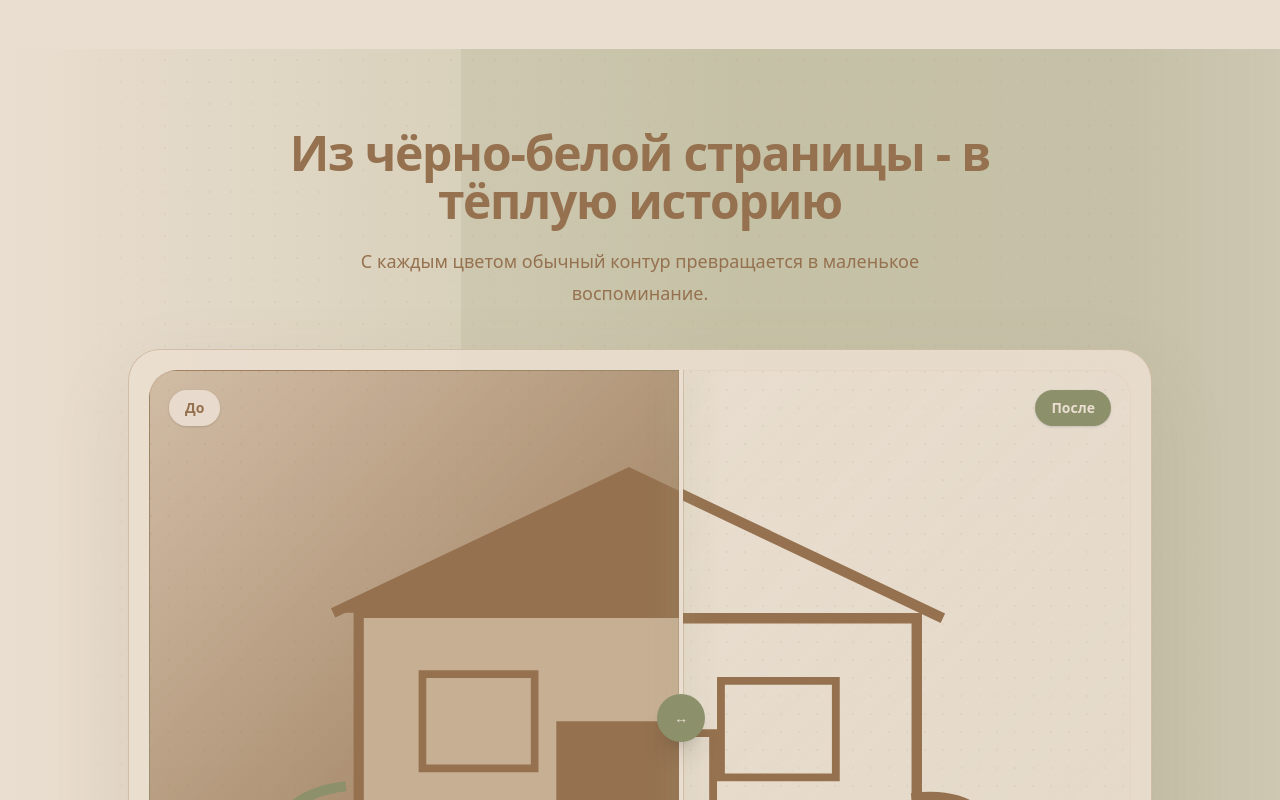
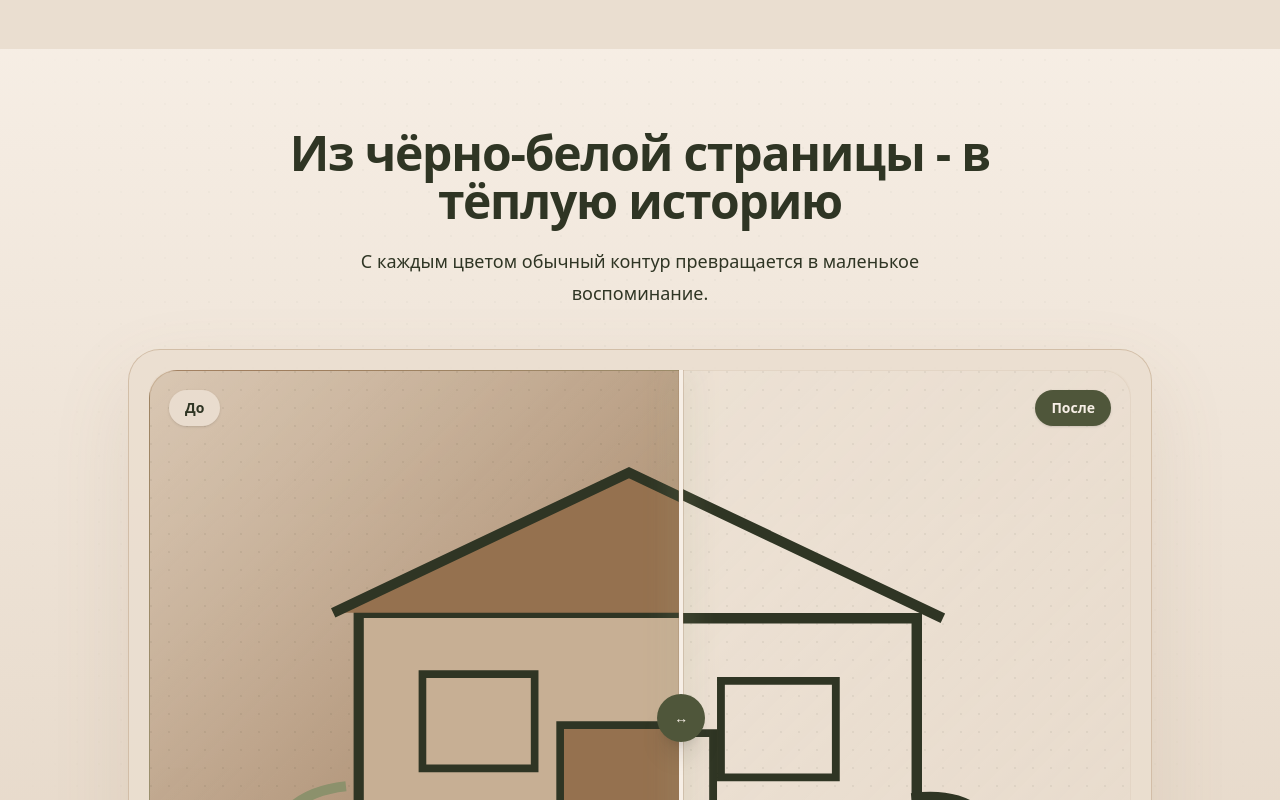
Before and after one commit to mustefano/rodnye-vechera, a Next.js app: page / in a window 1280 px wide. Shown: the part 2460-3260 px from the top of the page. Built offline with nearby package versions, Linux system fonts and the light colour scheme.

Commit message:
Update globals.css

```diff
--- a/app/globals.css
+++ b/app/globals.css
@@ -2,16 +2,16 @@
 
 :root {
   --background: #EADED0;
-  --foreground: #95714F;
+  --foreground: #2F3524;
   --milk: #EADED0;
-  --cream: #EADED0;
+  --cream: #F7EFE6;
   --caramel: #C7AF94;
-  --cocoa: #95714F;
-  --burgundy: #8C916C;
+  --cocoa: #2F3524;
+  --burgundy: #4F563A;
   --lamp: #C7AF94;
-  --sage: #ACB087;
-  --earth: #95714F;
-  --moss: #8C916C;
+  --sage: #8C916C;
+  --earth: #5A3F2B;
+  --moss: #4F563A;
   --sand: #C7AF94;
   --almond: #EADED0;
 }
@@ -43,16 +43,18 @@ html {
 
 body {
   min-height: 100vh;
-  background: #EADED0;
+  background: var(--background);
   color: var(--foreground);
   font-family:
     var(--font-site), "Inter", "Segoe UI", system-ui, -apple-system, BlinkMacSystemFont,
     "Helvetica Neue", Arial, sans-serif;
+  text-rendering: optimizeLegibility;
+  -webkit-font-smoothing: antialiased;
 }
 
 ::selection {
-  background: rgba(140, 145, 108, 0.32);
-  color: #95714F;
+  background: rgba(79, 86, 58, 0.28);
+  color: var(--cocoa);
 }
 
 button,
@@ -66,7 +68,7 @@ textarea {
 .palette-shell {
   position: relative;
   isolation: isolate;
-  background: #EADED0;
+  background: var(--background);
 }
 
 .palette-shell::before {
@@ -76,8 +78,8 @@ textarea {
   pointer-events: none;
   content: "";
   background:
-    linear-gradient(90deg, transparent 0 42%, rgba(172, 176, 135, 0.58) 42% 100%),
-    linear-gradient(180deg, rgba(149, 113, 79, 0.22) 0 34%, rgba(199, 175, 148, 0.36) 34% 66%, rgba(234, 222, 208, 0.92) 66% 100%);
+    linear-gradient(90deg, rgba(234, 222, 208, 0.96) 0 47%, rgba(172, 176, 135, 0.62) 47% 100%),
+    linear-gradient(180deg, rgba(149, 113, 79, 0.18) 0 34%, rgba(199, 175, 148, 0.26) 34% 66%, rgba(234, 222, 208, 0.95) 66% 100%);
 }
 
 .palette-shell::after {
@@ -87,16 +89,17 @@ textarea {
   pointer-events: none;
   content: "";
   background:
-    radial-gradient(circle at 74% 18%, rgba(140, 145, 108, 0.35), transparent 22rem),
-    radial-gradient(circle at 19% 18%, rgba(199, 175, 148, 0.40), transparent 19rem),
-    radial-gradient(circle at 76% 80%, rgba(172, 176, 135, 0.38), transparent 24rem);
-  filter: blur(0.2px);
+    radial-gradient(circle at 76% 18%, rgba(140, 145, 108, 0.34), transparent 22rem),
+    radial-gradient(circle at 18% 16%, rgba(199, 175, 148, 0.34), transparent 19rem),
+    radial-gradient(circle at 78% 82%, rgba(172, 176, 135, 0.28), transparent 24rem),
+    radial-gradient(circle at 28% 78%, rgba(90, 63, 43, 0.10), transparent 18rem);
+  filter: blur(2px);
 }
 
 .paper-noise {
   background-image:
-    radial-gradient(circle at 1px 1px, rgba(149, 113, 79, 0.12) 1px, transparent 0),
-    linear-gradient(135deg, rgba(234, 222, 208, 0.48), rgba(172, 176, 135, 0.16));
+    radial-gradient(circle at 1px 1px, rgba(47, 53, 36, 0.10) 1px, transparent 0),
+    linear-gradient(135deg, rgba(247, 239, 230, 0.64), rgba(199, 175, 148, 0.12));
   background-size:
     18px 18px,
     100% 100%;
@@ -104,10 +107,9 @@ textarea {
 
 .section-band {
   position: relative;
-  overflow: hidden;
   background:
-    linear-gradient(90deg, rgba(234, 222, 208, 0.94) 0%, rgba(172, 176, 135, 0.46) 58%, rgba(140, 145, 108, 0.30) 100%),
-    #EADED0;
+    linear-gradient(180deg, rgba(247, 239, 230, 0.92), rgba(199, 175, 148, 0.28)),
+    var(--almond);
 }
 
 .section-band::before {
@@ -115,14 +117,10 @@ textarea {
   inset: 0;
   pointer-events: none;
   content: "";
-  background:
-    linear-gradient(90deg, transparent 0 36%, rgba(140, 145, 108, 0.18) 36% 100%),
-    radial-gradient(circle at center, rgba(149, 113, 79, 0.10) 1px, transparent 1px);
-  background-size:
-    100% 100%,
-    22px 22px;
-  mask-image: linear-gradient(90deg, transparent, black 14%, black 88%, transparent);
-  opacity: 0.72;
+  background-image: radial-gradient(circle at center, rgba(47, 53, 36, 0.08) 1px, transparent 1px);
+  background-size: 22px 22px;
+  mask-image: linear-gradient(90deg, transparent, black 18%, black 82%, transparent);
+  opacity: 0.38;
 }
 
 .section-band > * {
@@ -139,9 +137,9 @@ textarea {
   position: absolute;
   inset: 0;
   content: "";
-  background: linear-gradient(90deg, transparent, rgba(234, 222, 208, 0.20), transparent);
+  background: linear-gradient(90deg, transparent, rgba(247, 239, 230, 0.18), transparent);
   transform: translateX(-100%);
-  animation: sale-ribbon-shine 2400ms ease 650ms both;
+  animation: sale-ribbon-shine 2200ms ease 650ms both;
 }
 
 .sale-ribbon > * {
@@ -149,16 +147,16 @@ textarea {
 }
 
 .sale-highlight {
-  box-shadow: 0 12px 28px rgba(149, 113, 79, 0.24);
+  box-shadow: 0 10px 26px rgba(47, 53, 36, 0.24);
 }
 
 .input-field {
   width: 100%;
   border-radius: 1.1rem;
-  border: 1px solid rgba(149, 113, 79, 0.38);
-  background: rgba(234, 222, 208, 0.96);
+  border: 1px solid rgba(90, 63, 43, 0.25);
+  background: rgba(247, 239, 230, 0.92);
   padding: 0.95rem 1rem;
-  color: #95714F;
+  color: var(--cocoa);
   outline: none;
   transition:
     border-color 180ms ease,
@@ -167,13 +165,13 @@ textarea {
 }
 
 .input-field::placeholder {
-  color: rgba(149, 113, 79, 0.64);
+  color: rgba(47, 53, 36, 0.58);
 }
 
 .input-field:focus {
-  border-color: rgba(140, 145, 108, 0.84);
-  background: #EADED0;
-  box-shadow: 0 0 0 4px rgba(140, 145, 108, 0.18);
+  border-color: rgba(79, 86, 58, 0.72);
+  background: rgba(247, 239, 230, 0.98);
+  box-shadow: 0 0 0 4px rgba(79, 86, 58, 0.16);
 }
 
 .reveal {
```
